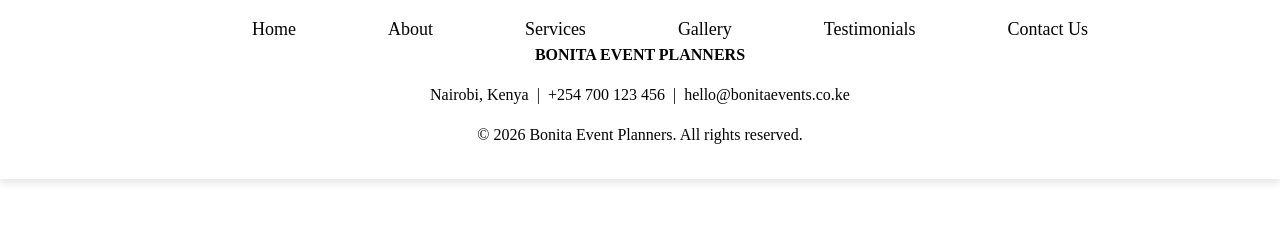
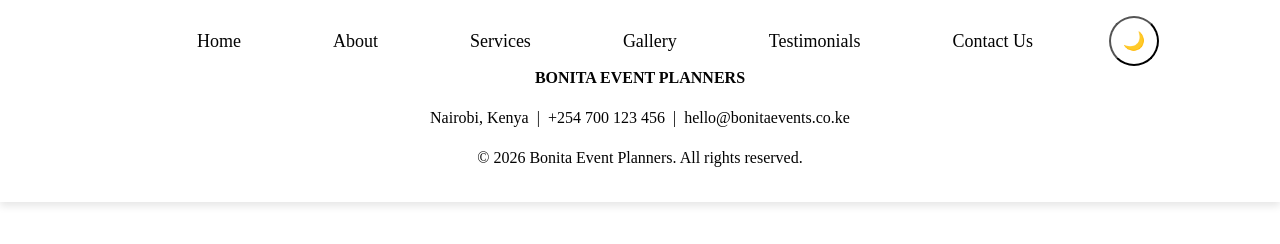
Before and after one commit to MichelleMbugua/bonita-project, a plain HTML site: page gallery.html in a window 1280 px wide. Drawn offline with nearby package versions, Linux system fonts and the light colour scheme.

Commit message:
addition of theme button

```diff
--- a/gallery.html
+++ b/gallery.html
@@ -18,6 +18,7 @@
                 <li><a href="gallery.html">Gallery</a></li>
                 <li><a href="testimonials.html">Testimonials</a></li>
                 <li><a href="contactus.html">Contact Us</a></li>
+                <li> <button id="theme-toggle"></button></li>
             </ul>
             </div>
     <footer class="site-footer">
```
Also changed, not shown: about.html (+1 -0 lines), contactus.html (+1 -0 lines), services.html (+1 -0 lines), testimonials.html (+1 -0 lines).
